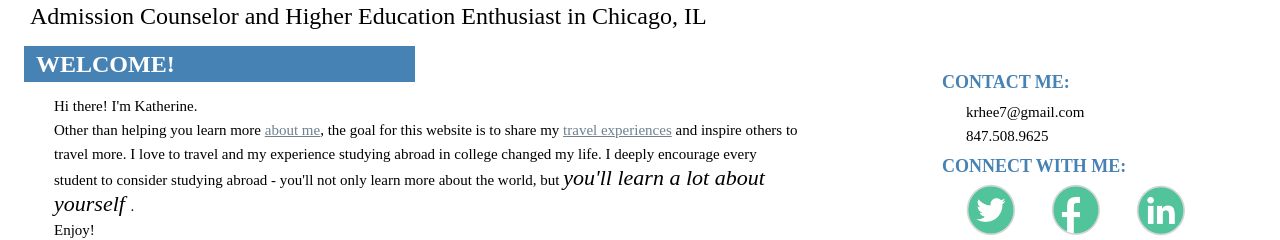
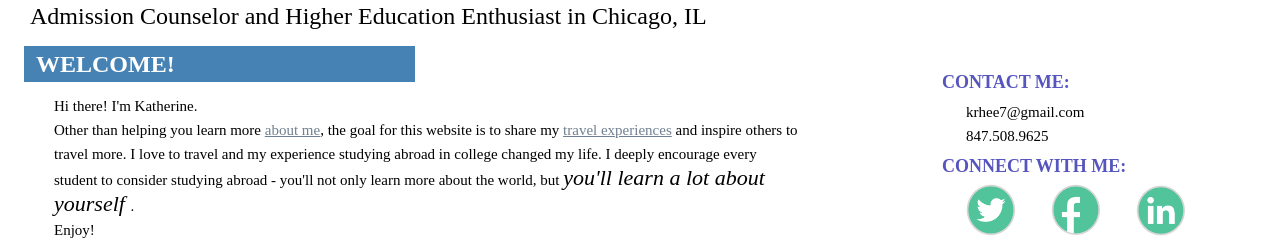
Before and after one commit to katherinerhee/project-1, a plain HTML site: page index.html in a window 1280 px wide. Shown: the part 416-656 px from the top of the page. Drawn offline with Linux system fonts and the light colour scheme.

Commit message:
changed h3 (Contact Me and Connect with Me) colour to purple #5654BF

```diff
--- a/screen.css
+++ b/screen.css
@@ -53,7 +53,7 @@ h3 {
   line-height: 24px;
   text-transform: uppercase;
   font-weight: 700;
-  color: #4682B4;
+  color: #5654BF;
   margin: 6px;
 
 }
```
